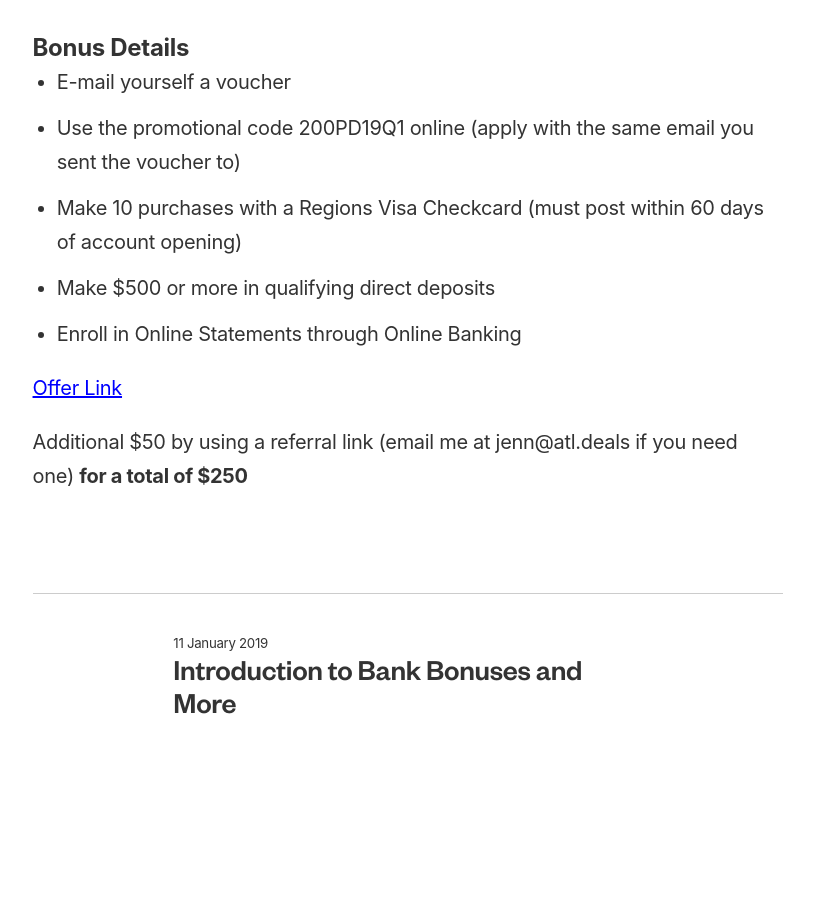
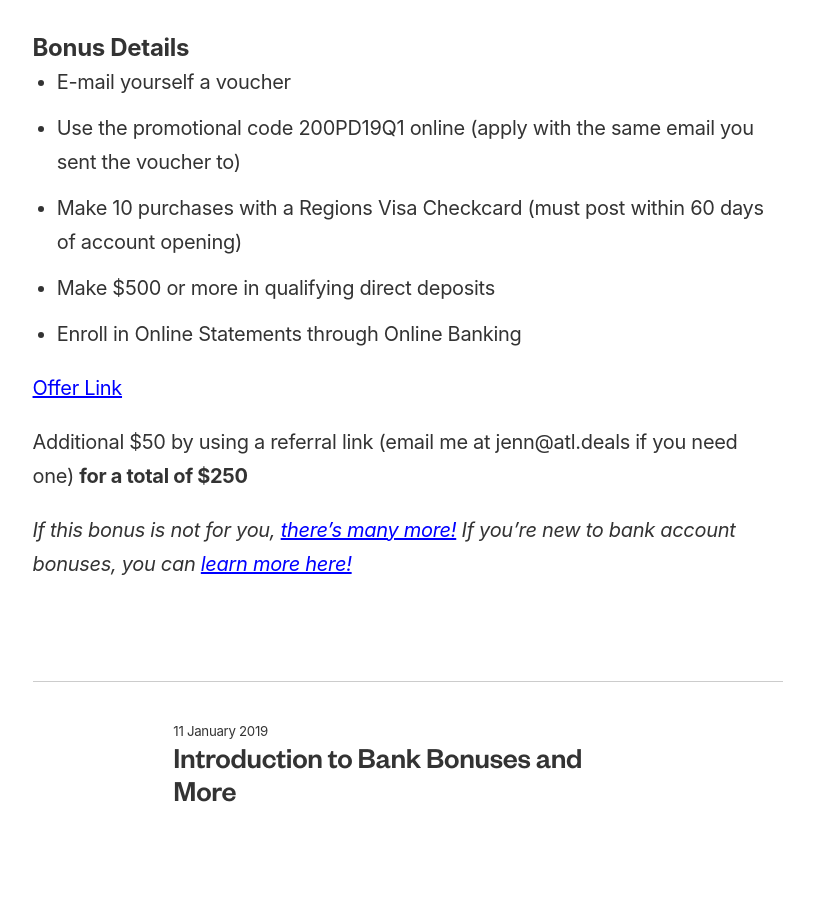
Before and after one commit to ohiosveryown/atldeals, a Jekyll site: the page built from _posts/2019-01-11-regions.markdown, in a window 1280 px wide. Shown: the part 970-1888 px from the top of the page, without its empty margins (232-1046 px from the left). Built offline with Jekyll 4.4.1, drawn with Linux system fonts in a browser that asks for light colours; before the commit the page ends 1800 px from its top, so only the background shows below that.

Commit message:
Updated Regions

```diff
--- a/_posts/2019-01-11-regions.markdown
+++ b/_posts/2019-01-11-regions.markdown
@@ -23,3 +23,7 @@
 [Offer Link](https://info.regions.com/regions/18/hhg/cashoffer/campaignReglp/index.html?BT_TX=1&ProspectID=A0319F06857F41CB990485B1E69623C0&promo=200PD19Q1)
 
 Additional $50 by using a referral link (email me at jenn@atl.deals if you need one) **for a total of $250**
+
+
+
+*If this bonus is not for you, [there's many more!](https://atl.deals/bank-bonus) If you're new to bank account bonuses, you can [learn more here!](https://atl.deals/bankbonuses)*
```
